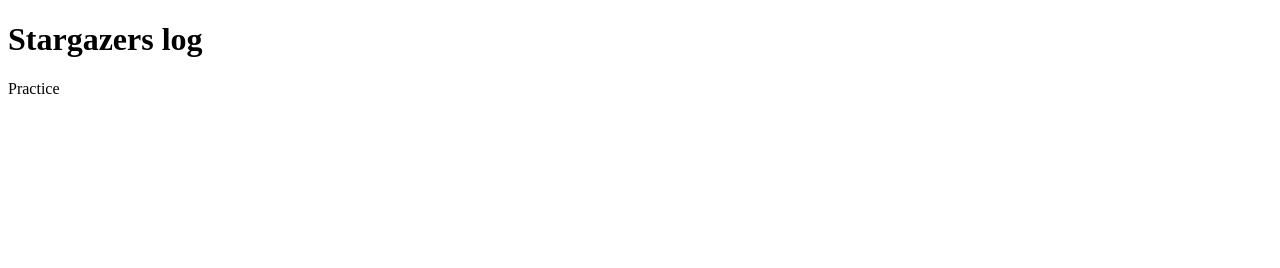
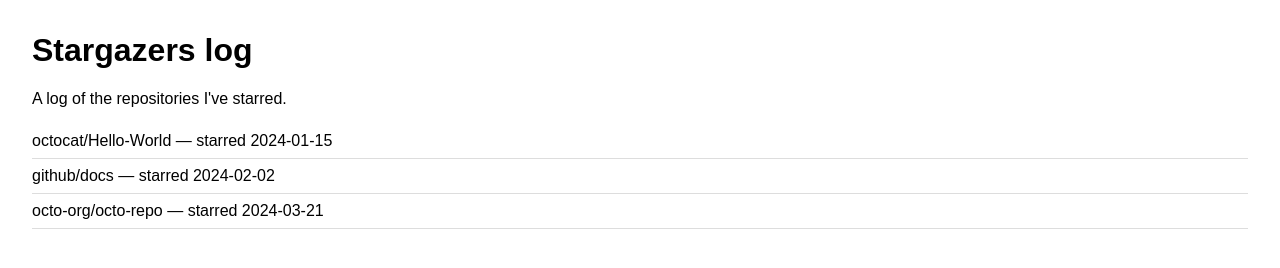
Before and after one commit to dominikpajcz/stargazers-log, a plain HTML site: page index.html in a window 1280 px wide. Drawn offline with Linux system fonts and the light colour scheme.

Commit message:
Add starred repositories list

```diff
--- /dev/null
+++ b/events.json
@@ -0,0 +1,5 @@
+[
+  { "name": "octocat/Hello-World", "starred": "2024-01-15" },
+  { "name": "github/docs", "starred": "2024-02-02" },
+  { "name": "octo-org/octo-repo", "starred": "2024-03-21" }
+]
--- a/index.html
+++ b/index.html
@@ -3,9 +3,12 @@
   <head>
     <meta charset="utf-8">
     <title>Stargazers log</title>
+    <link rel="stylesheet" href="style.css">
   </head>
   <body>
     <h1>Stargazers log</h1>
-    <p>Practice</p>
+    <p>A log of the repositories I've starred.</p>
+    <ul id="starred"></ul>
+    <script src="script.js"></script>
   </body>
 </html>
--- /dev/null
+++ b/script.js
@@ -0,0 +1,10 @@
+fetch("events.json")
+  .then((response) => response.json())
+  .then((events) => {
+    const list = document.querySelector("#starred");
+    events.forEach((event) => {
+      const item = document.createElement("li");
+      item.textContent = `${event.name} — starred ${event.starred}`;
+      list.appendChild(item);
+    });
+  });
--- /dev/null
+++ b/style.css
@@ -0,0 +1,14 @@
+body {
+  font-family: sans-serif;
+  margin: 2rem;
+}
+
+ul {
+  list-style: none;
+  padding: 0;
+}
+
+li {
+  padding: 0.5rem 0;
+  border-bottom: 1px solid #ddd;
+}
```
